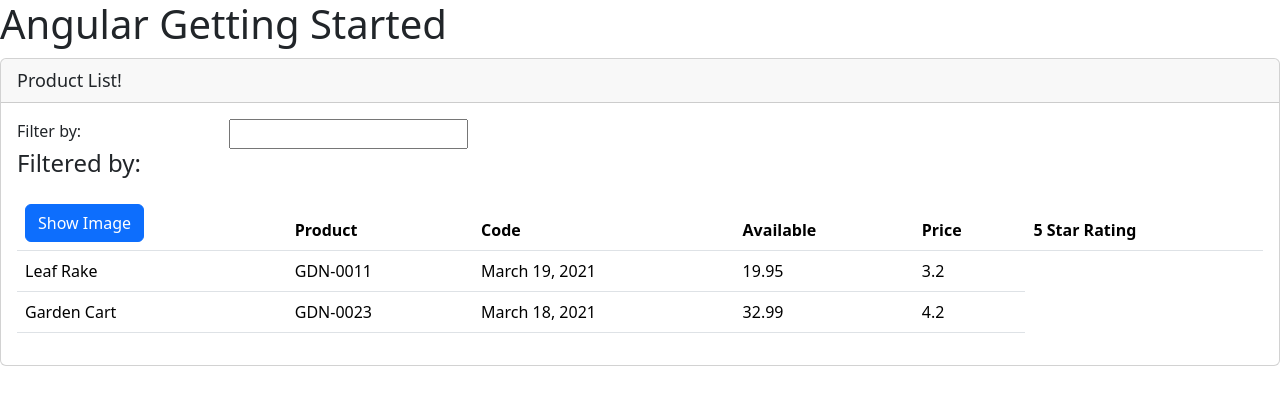
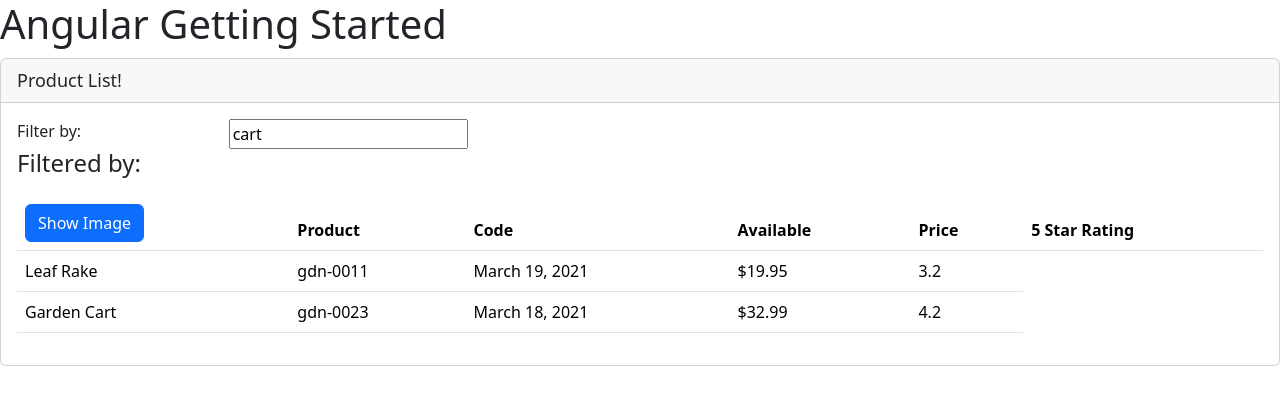
Before and after one commit to markfady/Angular_Getting_Started, an Angular app: page / in a window 1280 px wide. Shown: the top 404 px of the page. Built offline with nearby package versions, Linux system fonts and the light colour scheme.

Commit message:
pipe usage , double binding

```diff
--- a/src/app/products/product-list.component.html
+++ b/src/app/products/product-list.component.html
@@ -6,7 +6,7 @@
       <div class='row'>
         <div class='col-md-2'>Filter by:</div>
         <div class='col-md-4'>
-          <input type='text'/>
+          <input type='text' [(ngModel)]='listFilter'/> <!-- ngModel to use default data-->
         </div>
       </div>
       <div class='row'>
@@ -19,9 +19,9 @@
           <thead>
             <tr>
               <th>
-               <button class="btn btn-primary" (click)="toggleImage()">  <!--Click event-->
+              <button class="btn btn-primary" (click)="toggleImage()">  <!--Click event-->
                 {{showStatus?'Hide':'Show'}} Image <!--Javascript conditional operator-->
-               </button>
+              </button>
               </th>
               <th>Product</th>
               <th>Code</th>
@@ -36,9 +36,9 @@
                 <img [style.margin.px]='imageMargin' [style.width.px]='imageWidth' [src]='product.imageUrl' [title]='product.productName'> <!-- Property Binding -->
               </td>
               <td>{{product.productName}}</td>
-              <td>{{product.productCode}}</td>
+              <td>{{product.productCode | lowercase}}</td> <!--pipe usage-->
               <td>{{product.releaseDate}}</td>
-              <td>{{product.price}}</td>
+              <td>{{product.price |currency:'USD':'symbol':'1.2-2'}}</td> <!--pipe usage-->
               <td>{{product.starRating}}</td>
             </tr>
           </tbody>
--- a/src/app/products/product-list.component.ts
+++ b/src/app/products/product-list.component.ts
@@ -10,6 +10,7 @@
     imageWidth:number=50;
     imageMargin:number=2;
     showStatus:boolean=false;
+    listFilter:string='cart'
     products:any[]= [
         {
             "productId": 1,
```
